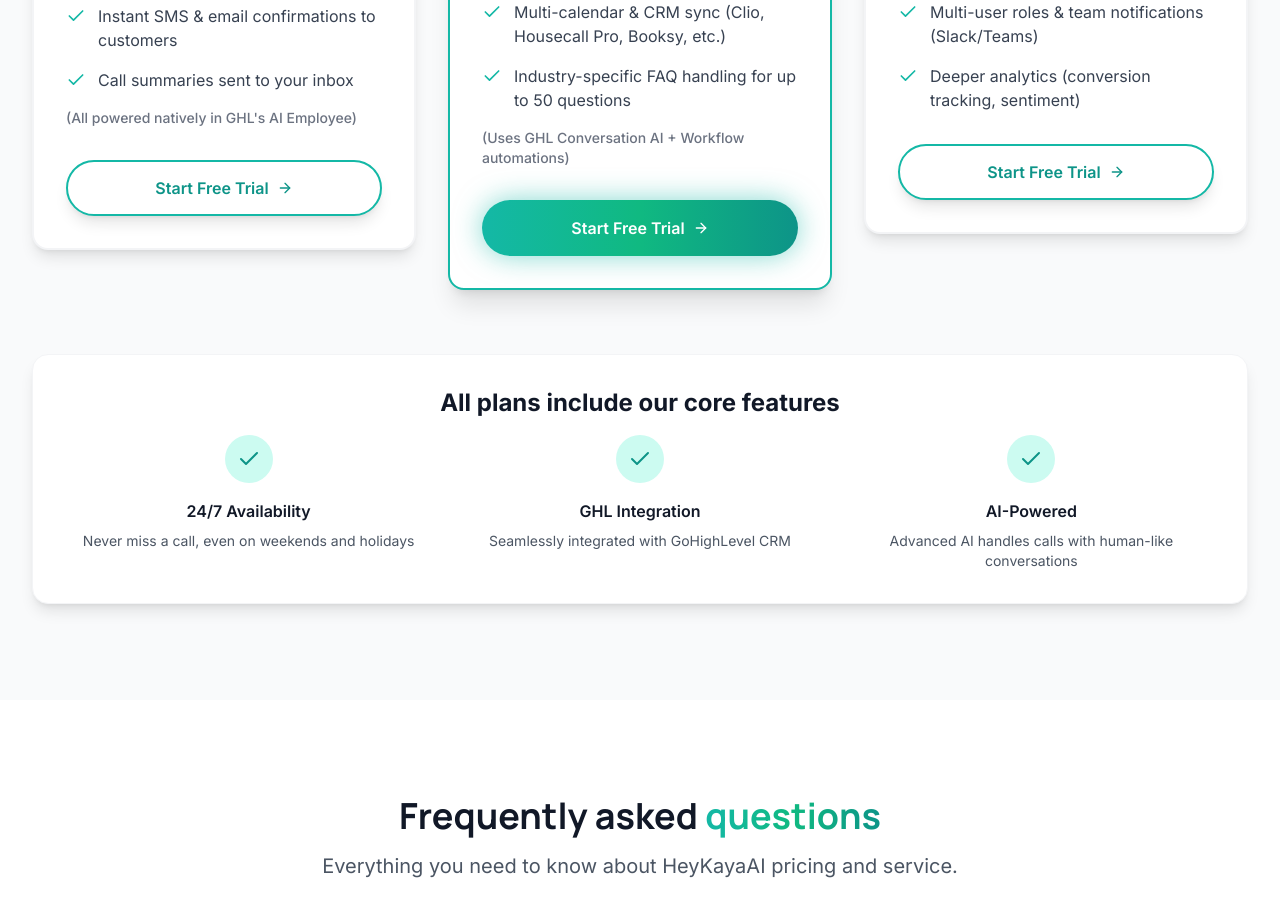
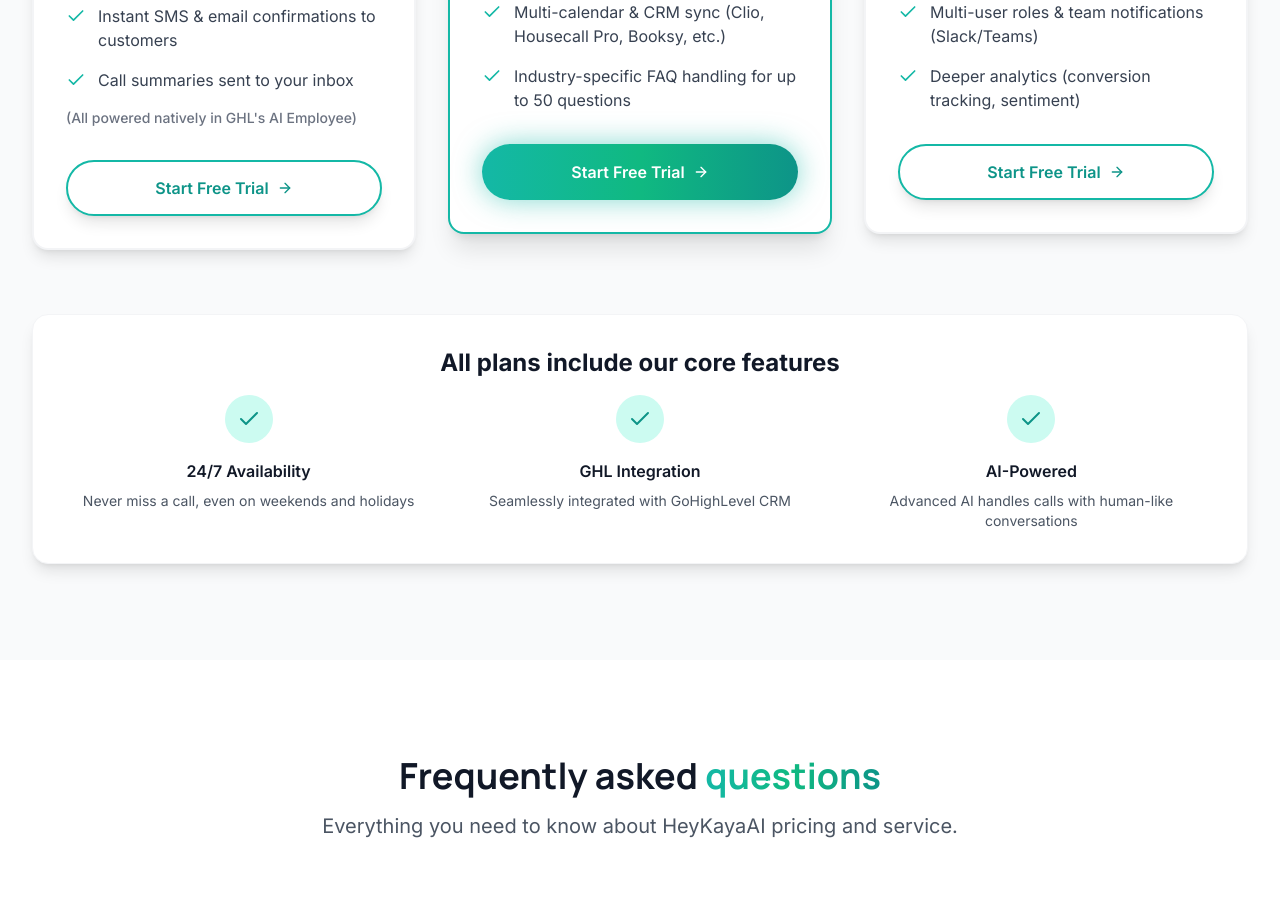
Before and after one commit to dukew6954-cmd/HeyKayaAi, a Next.js app: page /pricing in a window 1280 px wide. Shown: the part 1100-2004 px from the top of the page. Built offline with nearby package versions, Linux system fonts and the light colour scheme.

Commit message:
Remove GHL Conversation AI line from Professional plan

```diff
--- a/components/sections/PricingSection.tsx
+++ b/components/sections/PricingSection.tsx
@@ -38,8 +38,7 @@ const plans = [
       'Custom logic workflows (e.g., route VIP clients to owner)',
       'Real-time dashboard with call volume & booking data',
       'Multi-calendar & CRM sync (Clio, Housecall Pro, Booksy, etc.)',
-      'Industry-specific FAQ handling for up to 50 questions',
-      '(Uses GHL Conversation AI + Workflow automations)'
+      'Industry-specific FAQ handling for up to 50 questions'
     ],
     cta: 'Start Free Trial',
     href: '/contact',
```
